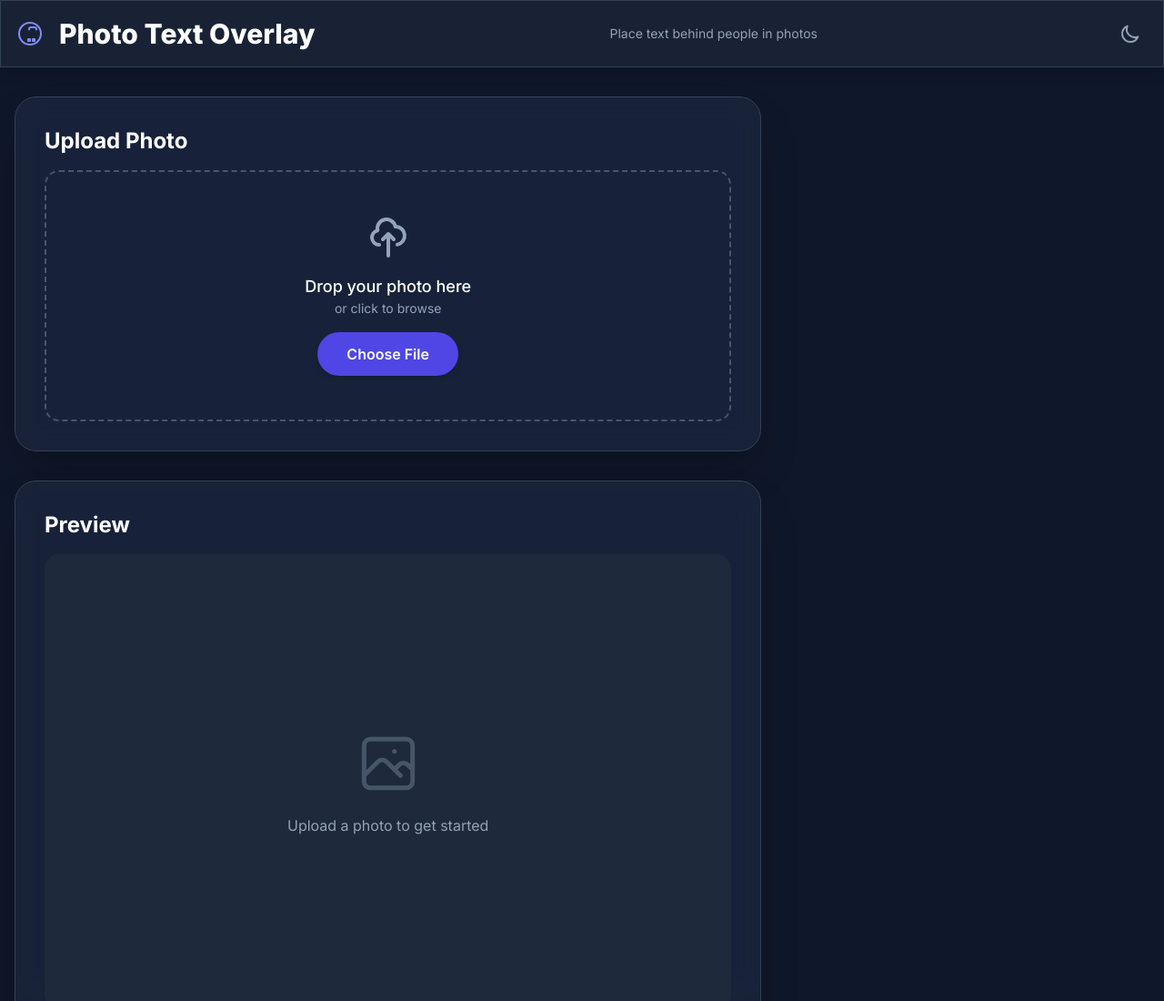
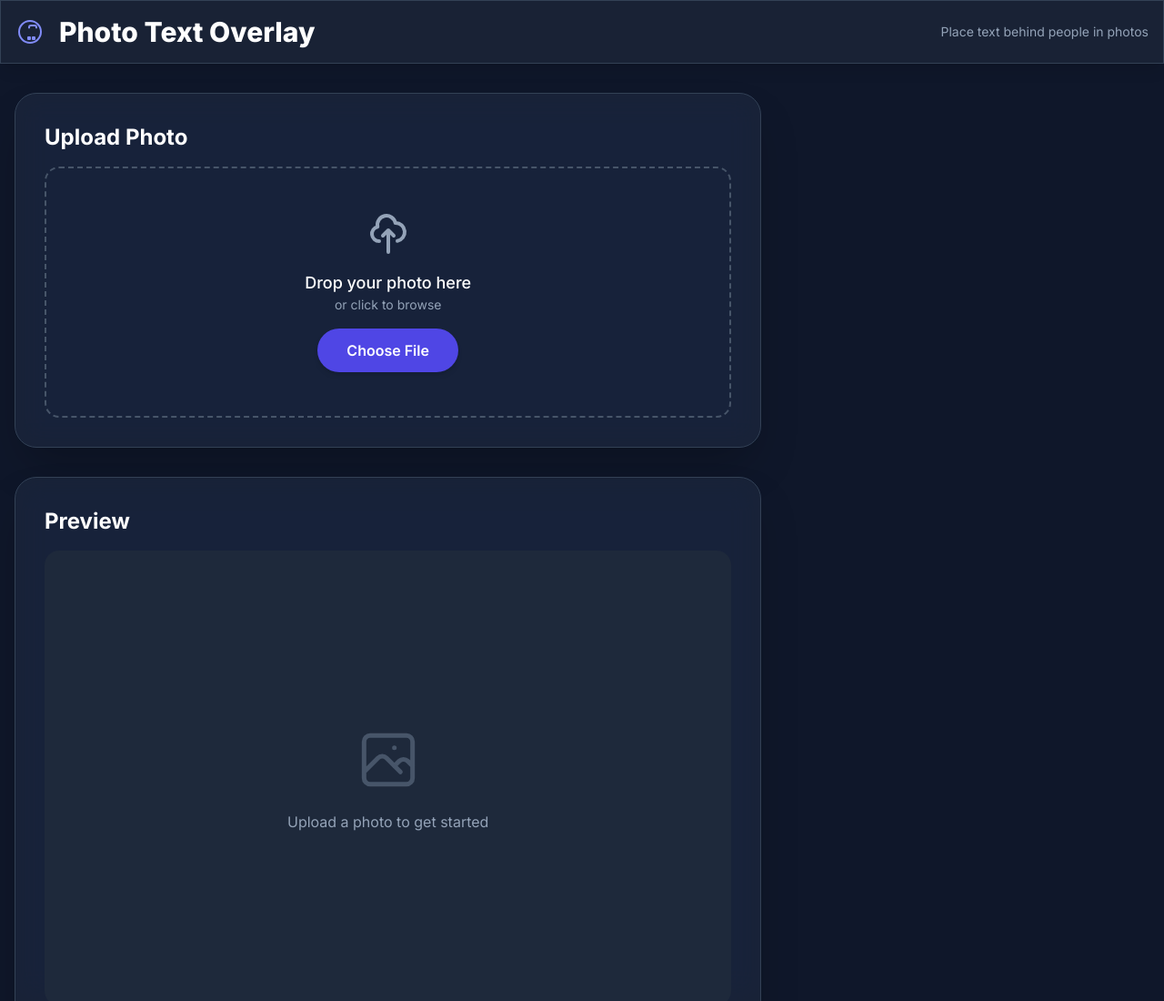
Before and after one commit to VikrantKadam028/TextBehindPerson, a plain HTML site: page index.html in a window 1280 px wide. Shown: the top 1100 px of the page at 91% size. Drawn offline with nearby package versions, Linux system fonts and the light colour scheme; no server answers; a script that the page names is missing.

Commit message:
Update index.html

```diff
--- a/index.html
+++ b/index.html
@@ -119,11 +119,11 @@
                 </h1>
             </div>
             <p class="text-sm text-slate-400 hidden md:block">Place text behind people in photos</p>
-            <button id="themeToggleBtn" class="p-2 rounded-full text-slate-400 hover:text-white transition-colors duration-200">
+<!--             <button id="themeToggleBtn" class="p-2 rounded-full text-slate-400 hover:text-white transition-colors duration-200">
                 <svg xmlns="http://www.w3.org/2000/svg" class="h-6 w-6" fill="none" viewBox="0 0 24 24" stroke="currentColor">
                     <path stroke-linecap="round" stroke-linejoin="round" stroke-width="2" d="M20.354 15.354A9 9 0 018.646 3.646 9.003 9.003 0 0012 21a9.003 9.003 0 008.354-5.646z" />
                 </svg>
-            </button>
+            </button> -->
         </div>
     </header>
 
```
